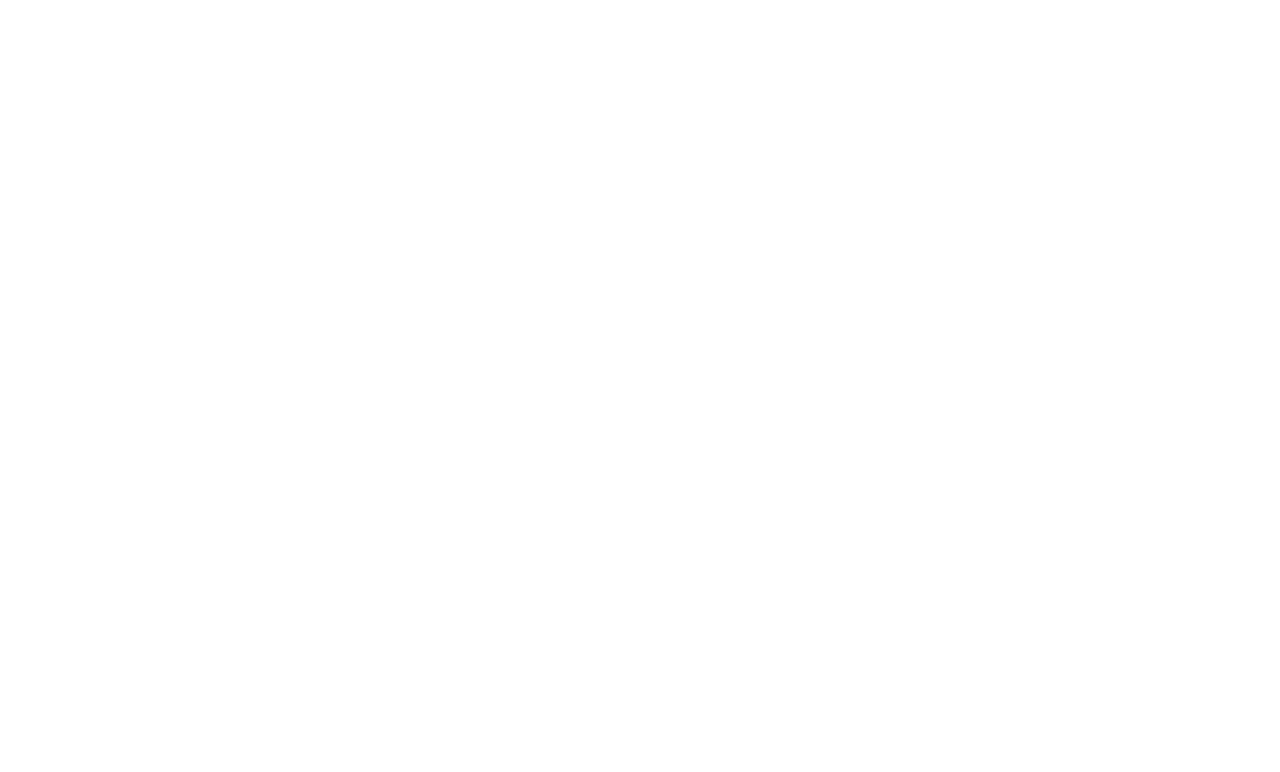
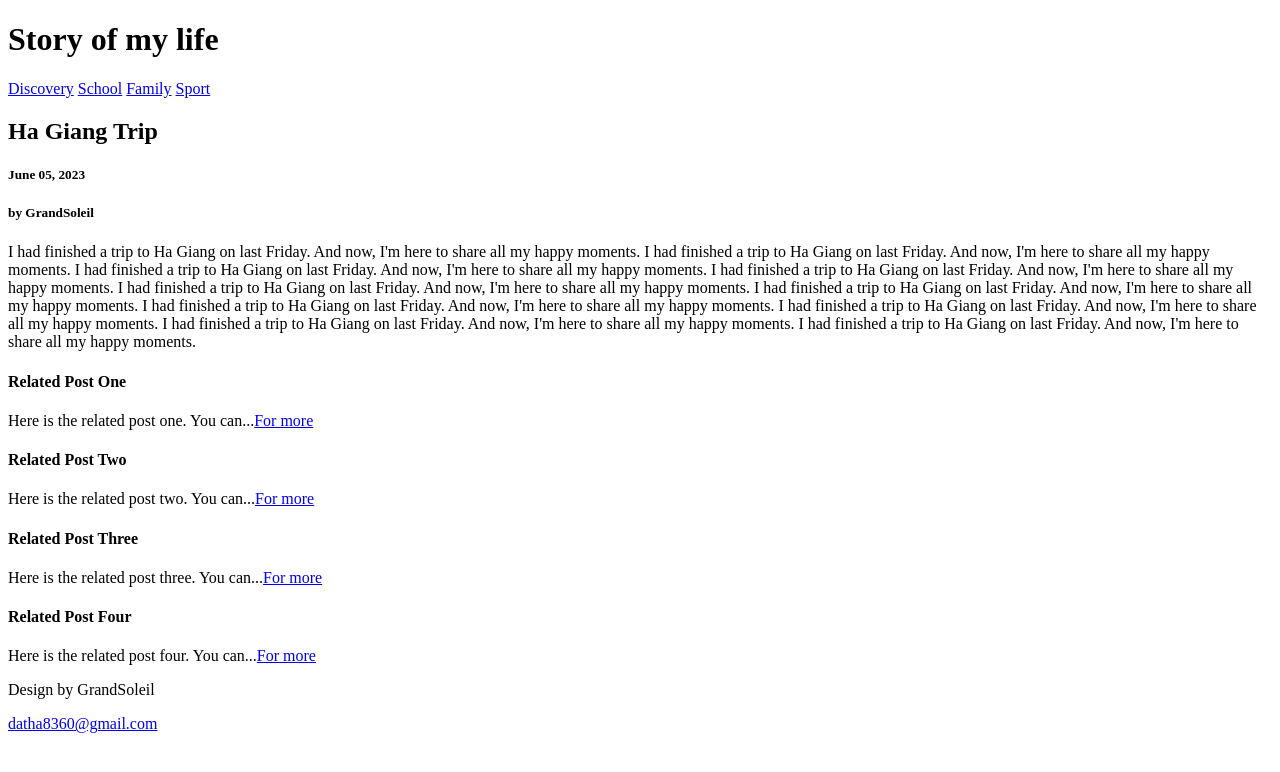
Before and after one commit to GrandSoleil2611/Personal-Blog-Uda-Proj, a plain HTML site: page index.html in a window 1280 px wide. Drawn offline with Linux system fonts and the light colour scheme.

Commit message:
[Personal Blog Website Project] Title: The second commit

```diff
--- a/index.html
+++ b/index.html
@@ -1,8 +1,4 @@
 <!DOCTYPE html>
-<!--[if lt IE 7]>      <html class="no-js lt-ie9 lt-ie8 lt-ie7"> <![endif]-->
-<!--[if IE 7]>         <html class="no-js lt-ie9 lt-ie8"> <![endif]-->
-<!--[if IE 8]>         <html class="no-js lt-ie9"> <![endif]-->
-<!--[if gt IE 8]>      <html class="no-js"> <!--<![endif]-->
 <html>
     <head>
         <meta charset="utf-8">
@@ -13,9 +9,55 @@
         <link rel="stylesheet" href="style.css">
     </head>
     <body>
-        <!--[if lt IE 7]>
-            <p class="browsehappy">You are using an <strong>outdated</strong> browser. Please <a href="#">upgrade your browser</a> to improve your experience.</p>
-        <![endif]-->
+        <header>
+            <h1>Story of my life</h1>
+        </header>
+        <nav class="navigation">
+            <a href="Discovery" target="_blank">Discovery</a>
+            <a href="School" target="_blank">School</a>
+            <a href="Family" target="_blank">Family</a>
+            <a href="Sport" target="_blank">Sport</a>
+        </nav>
+        <article class="article">
+            <h2 class="title">Ha Giang Trip</h2>
+            <div class="info">
+                <h5 class="date">June 05, 2023</h5>
+                <h5 class="author">by GrandSoleil</h5>
+            </div>
+            <p class="content">I had finished a trip to Ha Giang on last Friday. And now, I'm here to share all my happy moments.
+                I had finished a trip to Ha Giang on last Friday. And now, I'm here to share all my happy moments.
+                I had finished a trip to Ha Giang on last Friday. And now, I'm here to share all my happy moments.
+                I had finished a trip to Ha Giang on last Friday. And now, I'm here to share all my happy moments.
+                I had finished a trip to Ha Giang on last Friday. And now, I'm here to share all my happy moments.
+                I had finished a trip to Ha Giang on last Friday. And now, I'm here to share all my happy moments.
+                I had finished a trip to Ha Giang on last Friday. And now, I'm here to share all my happy moments.
+                I had finished a trip to Ha Giang on last Friday. And now, I'm here to share all my happy moments.
+                I had finished a trip to Ha Giang on last Friday. And now, I'm here to share all my happy moments.
+                I had finished a trip to Ha Giang on last Friday. And now, I'm here to share all my happy moments.
+            </p>
+        </article>
+        <aside class="relatePost">
+            <div class="relatePost One">
+                <h4>Related Post One</h4>
+                <p>Here is the related post one. You can...<a class="More" href="More" target="_blank">For more</a></p>
+            </div>
+            <div class="relatePost Two">
+                <h4>Related Post Two</h4>
+                <p>Here is the related post two. You can...<a class="More" href="More" target="_blank">For more</a></p>
+            </div>
+            <div class="relatePost Three">
+                <h4>Related Post Three</h4>
+                <p>Here is the related post three. You can...<a class="More" href="More" target="_blank">For more</a></p>
+            </div>
+            <div class="relatePost Four">
+                <h4>Related Post Four</h4>
+                <p>Here is the related post four. You can...<a class="More" href="More" target="_blank">For more</a></p>
+            </div>
+        </aside>
+        <footer>
+            <p>Design by GrandSoleil</p>
+            <a href="datha8360@gmail.com">datha8360@gmail.com</a>
+        </footer>
 
         <script src="" async defer></script>
     </body>
```
